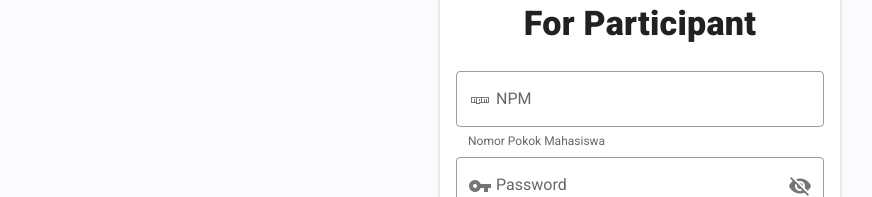
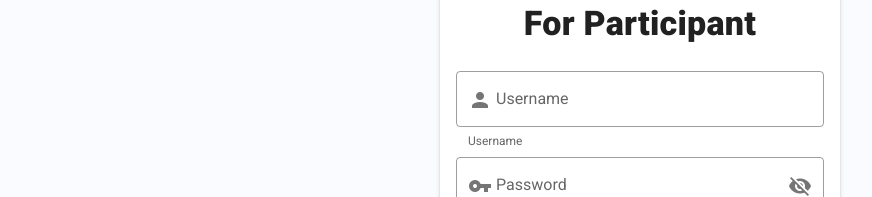
Before and after one commit to NandaRusfikri/vaccine-sample, a Nuxt app: page / in a window 1280 px wide. Both pictures are taken after a click on the button "SIGN UP". Shown: the part 267-464 px from the top of the page, without its empty margins (0-872 px from the left). Built offline with nearby package versions, Linux system fonts and the light colour scheme.

Commit message:
change npm to username

```diff
--- a/pages/login.vue
+++ b/pages/login.vue
@@ -22,14 +22,14 @@
             <v-text-field
               outlined
               flat
-              label="NPM"
-              placeholder="Nomor Pokok Mahasiswa"
+              label="Username"
+              placeholder="Username"
               persistent-hint
-              hint="Nomor Pokok Mahasiswa"
+              hint="Username"
               name="npm"
               v-model="npm"
               :rules="npmRules"
-              prepend-inner-icon="mdi-npm"
+              prepend-inner-icon="mdi-account"
               type="text"
             />
 
@@ -234,7 +234,7 @@ export default {
       snackbar: false,
       message: null,
       response: null,
-      npmRules: [v => !!v || "npm wajib diisi"],
+      npmRules: [v => !!v || "username wajib diisi"],
       passRules: [v => !!v || "Password wajib diisi"]
     };
   },
```
Also changed, not shown: 1 other file (tests, documents, lock files or other folders).
